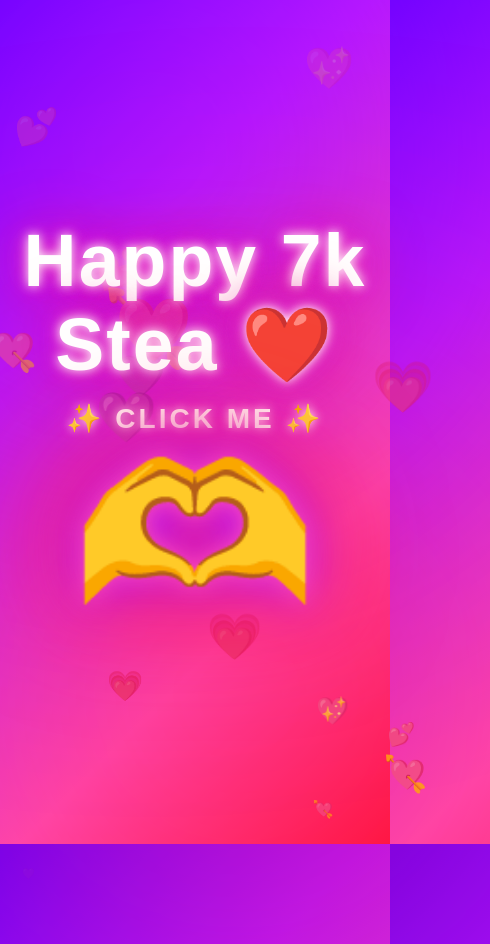
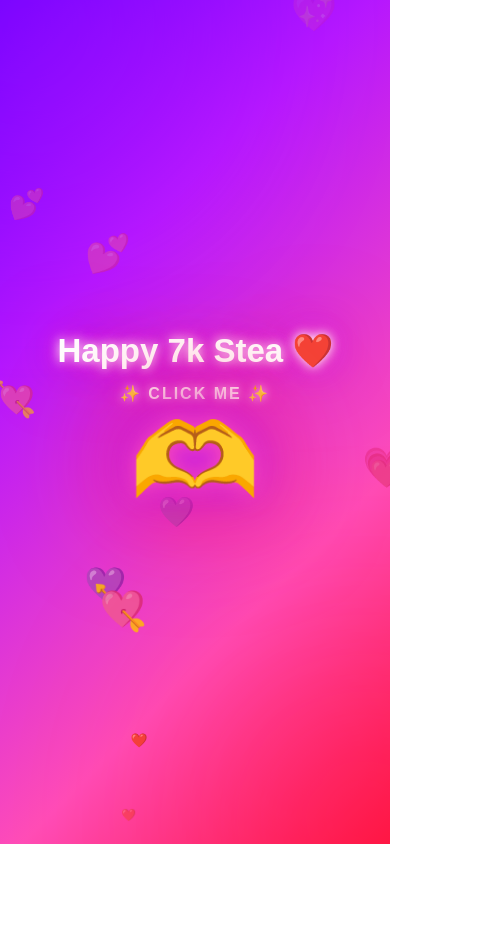
Before and after one commit to KristyanSaint/Stea7k, a plain HTML site: page index.html in a window 390 px wide. Shown: the whole page, 490 px wide, since content can reach past the window. After the commit the page ends 844 px from the top, so only its background shows below. Drawn offline with Linux system fonts and the light colour scheme.

Commit message:
final final

```diff
--- a/index.html
+++ b/index.html
@@ -2,8 +2,12 @@
 <html lang="en">
   <head>
     <meta charset="UTF-8" />
-    <meta name="viewport" content="width=device-width, initial-scale=1.0" />
-    <title>Happy 7k Stea ✨❤️</title>
+    <meta
+      name="viewport"
+      content="width=device-width, initial-scale=1.0, viewport-fit=cover"
+    />
+
+    <title>Happy 7k Stea ❤️</title>
 
     <style>
       * {
@@ -12,14 +16,29 @@
         box-sizing: border-box;
       }
 
+      html,
       body {
-        height: 100vh;
+        width: 100%;
+        height: 100%;
         overflow: hidden;
+        position: fixed;
+        inset: 0;
+        touch-action: manipulation;
+      }
+
+      body {
+        font-family: "Poppins", sans-serif;
+      }
+
+      /* Main viewport */
+      .viewport {
+        position: fixed;
+        inset: 0;
+        overflow: hidden;
+
         display: flex;
         justify-content: center;
         align-items: center;
-        position: relative;
-        font-family: "Poppins", sans-serif;
 
         background: linear-gradient(
           135deg,
@@ -30,54 +49,78 @@
         );
       }
 
-      /* Background Glows */
-      body::before {
+      /* Background glow */
+      .viewport::before {
         content: "";
         position: absolute;
-        width: 500px;
-        height: 500px;
+
+        width: min(75vw, 500px);
+        height: min(75vw, 500px);
+
         border-radius: 50%;
         background: #b517ff;
-        filter: blur(180px);
-        opacity: 0.5;
-        top: -100px;
-        left: -100px;
+
+        top: -120px;
+        left: -120px;
+
+        opacity: 0.45;
+        filter: blur(120px);
       }
 
-      body::after {
+      .viewport::after {
         content: "";
         position: absolute;
-        width: 500px;
-        height: 500px;
+
+        width: min(75vw, 500px);
+        height: min(75vw, 500px);
+
         border-radius: 50%;
         background: #ff1744;
-        filter: blur(180px);
-        opacity: 0.5;
-        bottom: -100px;
-        right: -100px;
+
+        right: -120px;
+        bottom: -120px;
+
+        opacity: 0.45;
+        filter: blur(120px);
+      }
+
+      .animation-layer {
+        position: absolute;
+        inset: 0;
+        overflow: hidden;
+        pointer-events: none;
       }
 
       .container {
+        width: 100%;
+        max-width: 900px;
+
+        padding: 20px;
+
+        text-align: center;
+
         position: relative;
-        text-align: center;
         z-index: 10;
       }
 
-      /* Happy 7k Stea */
+      /* Title */
       .message {
-        font-size: 72px;
+        color: white;
+
+        font-size: clamp(2rem, 8vw, 4.5rem);
+
         font-weight: 900;
+        line-height: 1.1;
+
         margin-bottom: 15px;
-        letter-spacing: 2px;
-        color: white;
 
         text-shadow:
           0 0 10px #fff,
           0 0 20px #ff4db8,
           0 0 40px #b517ff,
-          0 0 60px #ff1744;
+          0 0 80px #ff1744;
 
-        animation: titleGlow 2s ease-in-out infinite alternate;
+        animation: titleGlow 2s infinite alternate;
       }
 
       @keyframes titleGlow {
@@ -89,18 +132,21 @@
         }
       }
 
-      /* Click Me Text */
+      /* Click text */
       .click-me {
         color: white;
-        font-size: 28px;
-        font-weight: bold;
+
+        font-size: clamp(1rem, 4vw, 1.7rem);
+
+        font-weight: 700;
+
         margin-bottom: 10px;
-        letter-spacing: 3px;
+
+        letter-spacing: 2px;
 
         text-shadow:
-          0 0 10px white,
-          0 0 20px #ff4db8,
-          0 0 40px #b517ff;
+          0 0 10px #fff,
+          0 0 20px #ff4db8;
 
         animation: bounce 1s infinite;
       }
@@ -112,14 +158,16 @@
         }
 
         50% {
-          transform: translateY(-10px);
+          transform: translateY(-8px);
         }
       }
 
-      /* Hand Heart */
+      /* Hand heart */
       .hand-heart {
-        font-size: 180px;
+        font-size: clamp(6rem, 25vw, 11rem);
+
         line-height: 1;
+
         cursor: pointer;
         user-select: none;
 
@@ -136,21 +184,22 @@
         }
 
         50% {
-          transform: scale(1.1);
+          transform: scale(1.08);
         }
       }
 
-      /* Floating Hearts */
+      /* Floating hearts */
       .heart {
         position: absolute;
         pointer-events: none;
+
         animation: floatUp linear forwards;
       }
 
       @keyframes floatUp {
         0% {
           opacity: 0;
-          transform: translateY(0) scale(0.5) rotate(0deg);
+          transform: translateY(0) scale(0.5);
         }
 
         10% {
@@ -159,16 +208,16 @@
 
         100% {
           opacity: 0;
-          transform: translateY(-1000px) translateX(var(--moveX)) scale(2)
-            rotate(360deg);
+          transform: translateY(-120vh) translateX(var(--moveX)) scale(2);
         }
       }
 
-      /* Burst Hearts */
+      /* Burst hearts */
       .burst-heart {
         position: absolute;
         pointer-events: none;
-        animation: burst 1.5s forwards;
+
+        animation: burst 1.2s forwards;
       }
 
       @keyframes burst {
@@ -179,17 +228,18 @@
 
         to {
           opacity: 0;
-          transform: translate(calc(var(--x) * 350px), calc(var(--y) * 350px))
-            scale(2.5);
+
+          transform: translate(calc(var(--x) * 200px), calc(var(--y) * 200px))
+            scale(2);
         }
       }
 
       /* Sparkles */
       .sparkle {
         position: absolute;
-        color: white;
         pointer-events: none;
-        animation: sparkleAnim 1.2s linear forwards;
+
+        animation: sparkleAnim 1s forwards;
       }
 
       @keyframes sparkleAnim {
@@ -200,22 +250,40 @@
 
         to {
           opacity: 0;
-          transform: translateY(-100px) scale(2);
+          transform: translateY(-80px) scale(2);
+        }
+      }
+
+      @media (max-width: 480px) {
+        .message {
+          max-width: 90%;
+          margin-left: auto;
+          margin-right: auto;
+          margin-bottom: 15px;
+        }
+
+        .container {
+          padding: 10px;
         }
       }
     </style>
   </head>
   <body>
-    <div class="container">
-      <div class="message">Happy 7k Stea ❤️</div>
+    <div class="viewport">
+      <div class="animation-layer" id="animationLayer"></div>
 
-      <div class="click-me">✨ CLICK ME ✨</div>
+      <div class="container">
+        <div class="message">Happy 7k Stea ❤️</div>
 
-      <div class="hand-heart" id="heartButton">🫶</div>
+        <div class="click-me">✨ CLICK ME ✨</div>
+
+        <div class="hand-heart" id="heartButton">🫶</div>
+      </div>
     </div>
 
     <script>
       const heartButton = document.getElementById("heartButton");
+      const animationLayer = document.getElementById("animationLayer");
 
       const hearts = ["💜", "💖", "💕", "💗", "❤️", "💘"];
 
@@ -228,19 +296,19 @@
 
         heart.style.left = Math.random() * window.innerWidth + "px";
 
-        heart.style.bottom = "-50px";
+        heart.style.bottom = "-40px";
 
-        heart.style.fontSize = 20 + Math.random() * 40 + "px";
+        heart.style.fontSize = 18 + Math.random() * 35 + "px";
 
-        heart.style.setProperty("--moveX", Math.random() * 300 - 150 + "px");
+        heart.style.setProperty("--moveX", Math.random() * 200 - 100 + "px");
 
-        heart.style.animationDuration = 4 + Math.random() * 3 + "s";
+        heart.style.animationDuration = 4 + Math.random() * 2 + "s";
 
-        document.body.appendChild(heart);
+        animationLayer.appendChild(heart);
 
         setTimeout(() => {
           heart.remove();
-        }, 7000);
+        }, 6000);
       }
 
       function createBurstHeart() {
@@ -250,8 +318,11 @@
 
         heart.innerHTML = hearts[Math.floor(Math.random() * hearts.length)];
 
-        heart.style.left = "50%";
-        heart.style.top = "55%";
+        const rect = heartButton.getBoundingClientRect();
+
+        heart.style.left = rect.left + rect.width / 2 + "px";
+
+        heart.style.top = rect.top + rect.height / 2 + "px";
 
         const angle = Math.random() * Math.PI * 2;
 
@@ -259,13 +330,11 @@
 
         heart.style.setProperty("--y", Math.sin(angle));
 
-        heart.style.fontSize = 25 + Math.random() * 35 + "px";
-
-        document.body.appendChild(heart);
+        animationLayer.appendChild(heart);
 
         setTimeout(() => {
           heart.remove();
-        }, 1500);
+        }, 1200);
       }
 
       function createSparkle() {
@@ -274,43 +343,44 @@
         sparkle.className = "sparkle";
         sparkle.innerHTML = "✨";
 
+        const rect = heartButton.getBoundingClientRect();
+
         sparkle.style.left =
-          window.innerWidth / 2 + (Math.random() * 300 - 150) + "px";
+          rect.left + rect.width / 2 + (Math.random() * 160 - 80) + "px";
 
         sparkle.style.top =
-          window.innerHeight / 2 + (Math.random() * 300 - 150) + "px";
+          rect.top + rect.height / 2 + (Math.random() * 160 - 80) + "px";
 
-        sparkle.style.fontSize = 20 + Math.random() * 20 + "px";
+        sparkle.style.fontSize = 18 + Math.random() * 15 + "px";
 
-        document.body.appendChild(sparkle);
+        animationLayer.appendChild(sparkle);
 
         setTimeout(() => {
           sparkle.remove();
-        }, 1200);
+        }, 1000);
       }
 
       heartButton.addEventListener("click", () => {
-        for (let i = 0; i < 100; i++) {
+        for (let i = 0; i < 60; i++) {
           createBurstHeart();
         }
 
-        for (let i = 0; i < 60; i++) {
+        for (let i = 0; i < 40; i++) {
           setTimeout(() => {
             createFloatingHeart();
-          }, i * 50);
+          }, i * 40);
         }
 
-        for (let i = 0; i < 25; i++) {
+        for (let i = 0; i < 20; i++) {
           setTimeout(() => {
             createSparkle();
-          }, i * 40);
+          }, i * 30);
         }
       });
 
-      /* Continuous TikTok Live Hearts */
       setInterval(() => {
         createFloatingHeart();
-      }, 250);
+      }, 400);
     </script>
   </body>
 </html>
```
